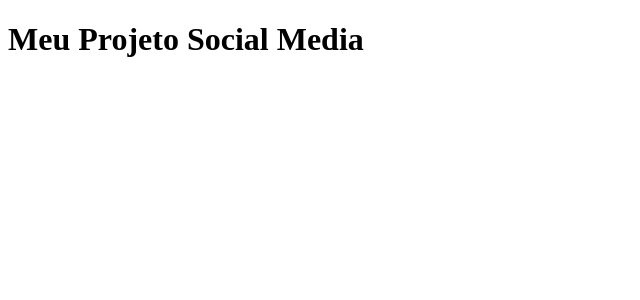
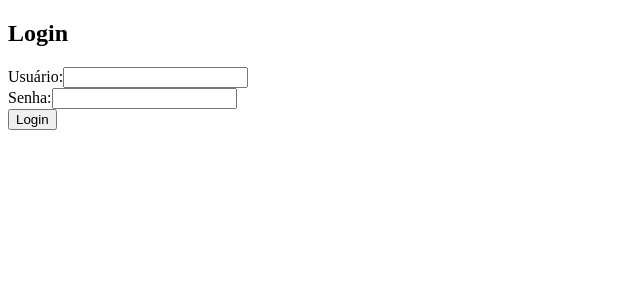
Before and after one commit to tomsfava/pequieaterFront, a React (Vite) app: page / in a window 1280 px wide. Shown: the top 300 px of the page, without its empty margins (0-640 px from the left). Built offline with nearby package versions, Linux system fonts and the light colour scheme.

Commit message:
primeira rota, página principal: Login

```diff
--- a/src/App.tsx
+++ b/src/App.tsx
@@ -1,8 +1,13 @@
+import { BrowserRouter as Router, Routes, Route } from 'react-router-dom'
+import Login from './pages/Login'
+
 function App() {
     return (
-        <div>
-            <h1>Meu Projeto Social Media</h1>
-        </div>
+        <Router>
+            <Routes>
+                <Route path="/" element={<Login />}></Route>
+            </Routes>
+        </Router>
     )
 }
 
```
